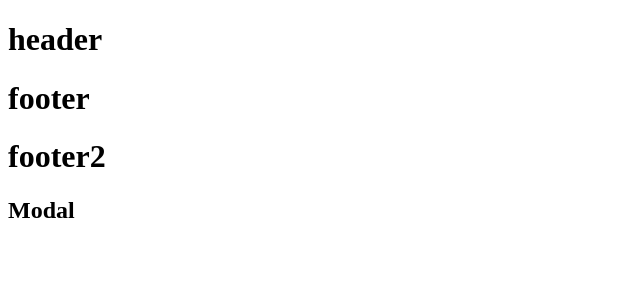
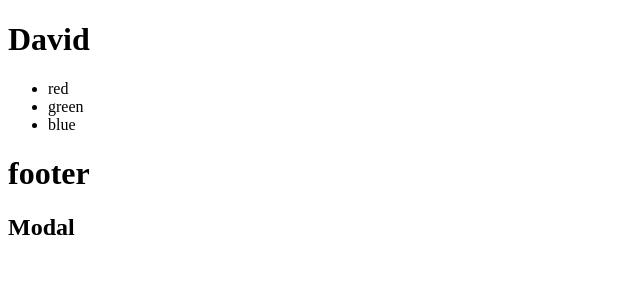
Before and after one commit to henny1105/react_study, a React (Create React App) app: page / in a window 1280 px wide. Shown: the top 300 px of the page, without its empty margins (0-640 px from the left). Built offline with nearby package versions, Linux system fonts and the light colour scheme.

Commit message:
JSX안쪽에서 중괄호로 연산처리

```diff
--- a/src/App.js
+++ b/src/App.js
@@ -1,4 +1,4 @@
-import { Footer, Footer2 } from './components/common/Footer';
+import { Footer } from './components/common/Footer';
 import Header from './components/common/Header';
 import Modal from './components/common/Modal';
 
@@ -7,7 +7,6 @@ function App() {
 		<>
 			<Header />
 			<Footer />
-			<Footer2 />
 			<Modal />
 		</>
 	);
--- a/src/components/common/Footer.jsx
+++ b/src/components/common/Footer.jsx
@@ -7,10 +7,3 @@ export function Footer() {
 		</footer>
 	);
 }
-export function Footer2() {
-	return (
-		<footer>
-			<h1>footer2</h1>
-		</footer>
-	);
-}
--- a/src/components/common/Header.jsx
+++ b/src/components/common/Header.jsx
@@ -1,8 +1,22 @@
-//하나의 파일에서 하나의 컴포넌트 함수를 내보낼때에는  export default사용
 export default function Header() {
+	const condition = false;
+	const name1 = 'Andy';
+	const name2 = 'David';
+	const colors = ['red', 'green', 'blue'];
+
+	//JSX안쪽에서 변수활용이나 연산식을 쓰려면 무조건 {}로 감싸서 처리
+	//JSX안쪽에서는 if, for문처리 불가
+	//JSX안쪽에서는 삼항연산자, map처리 가능
 	return (
 		<header>
-			<h1>header</h1>
+			<h1>{condition ? name1 : name2}</h1>
+
+			<ul>
+				{colors.map((el, idx) => {
+					//반복도는 JSX에는 고유값을 key로 지정해줌
+					return <li key={idx}>{el}</li>;
+				})}
+			</ul>
 		</header>
 	);
 }
```
